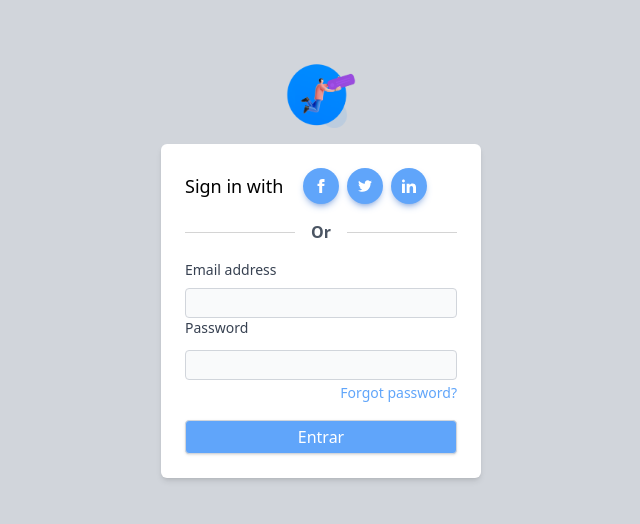
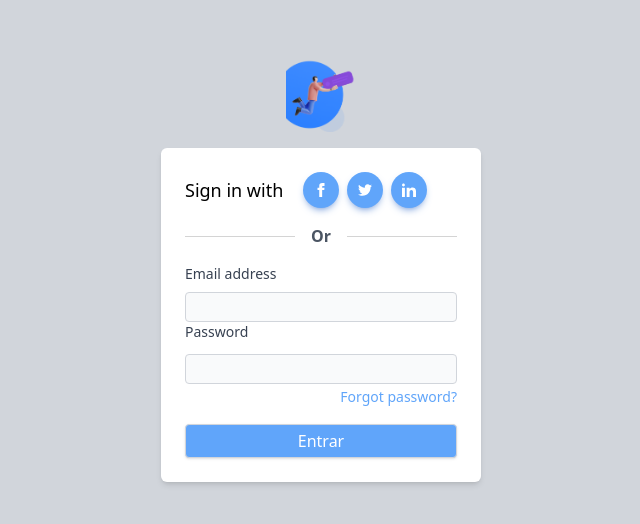
Before and after one commit to David-Mateus/es-projeto, a Next.js app: page /authi/signInPage in a window 1280 px wide. Shown: the part 102-626 px from the top of the page, without its empty margins (319-959 px from the left). Built offline with nearby package versions, Linux system fonts and the light colour scheme.

Commit message:
atualização no profile

```diff
--- a/src/pages/authi/signInPage.js
+++ b/src/pages/authi/signInPage.js
@@ -38,7 +38,7 @@ export default function SignIn() {
           <div className="flex justify-center items-center -mt-14 mb-4">
             <Link href="/">
               <Image
-                src="/ilustracao.png"
+                src="/Ilustracao.png"
                 alt="Picture of the author"
                 width={70}
                 height={70}
--- a/src/pages/authi/signupPage.js
+++ b/src/pages/authi/signupPage.js
@@ -36,7 +36,7 @@ export default function SignUp() {
           <div className="flex justify-center items-center -mt-14 mb-4">
             <Link href="/">
               <Image
-                src="/ilustracao.png"
+                src="/Ilustracao.png"
                 alt="Picture of the author"
                 width={70}
                 height={70}
```
